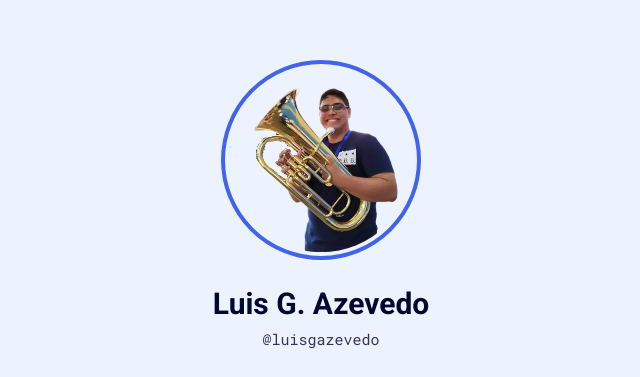
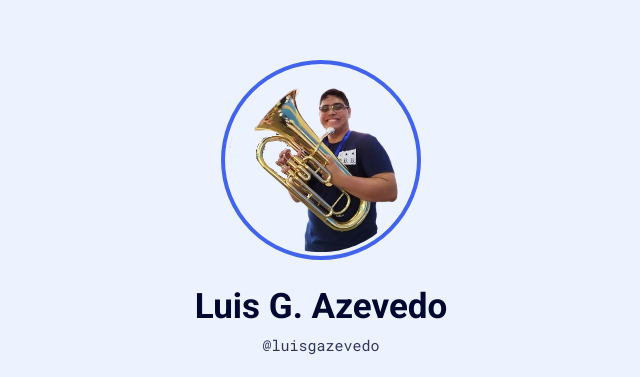
Before and after one commit to LuisGazevedo/Maratona_explorer-03-jul_2022, a plain HTML site: page index.html in a window 1280 px wide. In both pictures the pointer is over the element "Luis G. Azevedo". Shown: the top 377 px of the page, without its empty margins (319-959 px from the left). Drawn offline with Linux system fonts and the light colour scheme.

Commit message:
Update style.css
ternino

```diff
--- a/style.css
+++ b/style.css
@@ -54,6 +54,11 @@ h1{
     margin-bottom: 0.8rem;
     font-size: 3rem;
     color: #00082f;
+    transition: font-size 250ms;
+}
+
+h1:hover{
+    font-size: 3.5rem;
 }
 
 h3{
```
